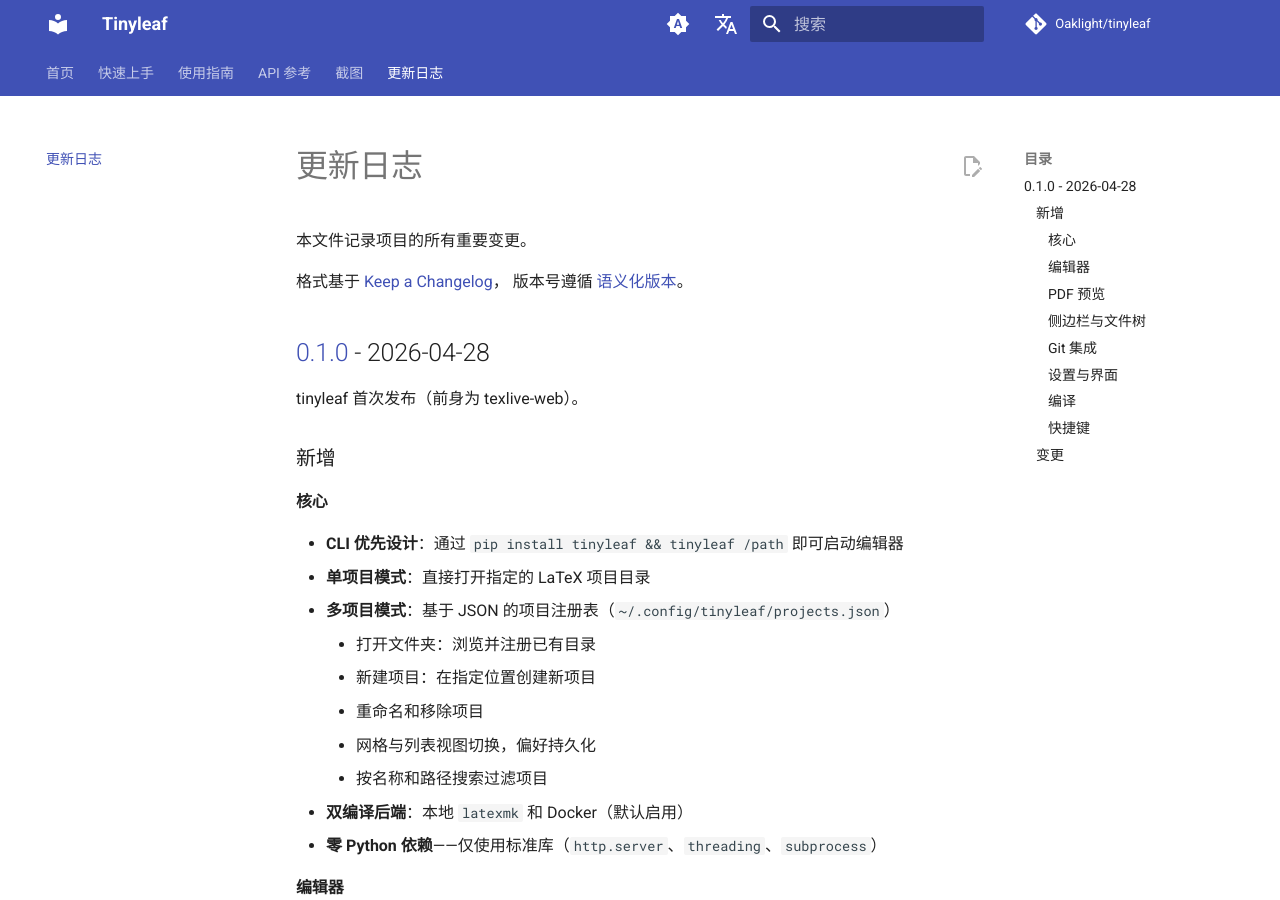
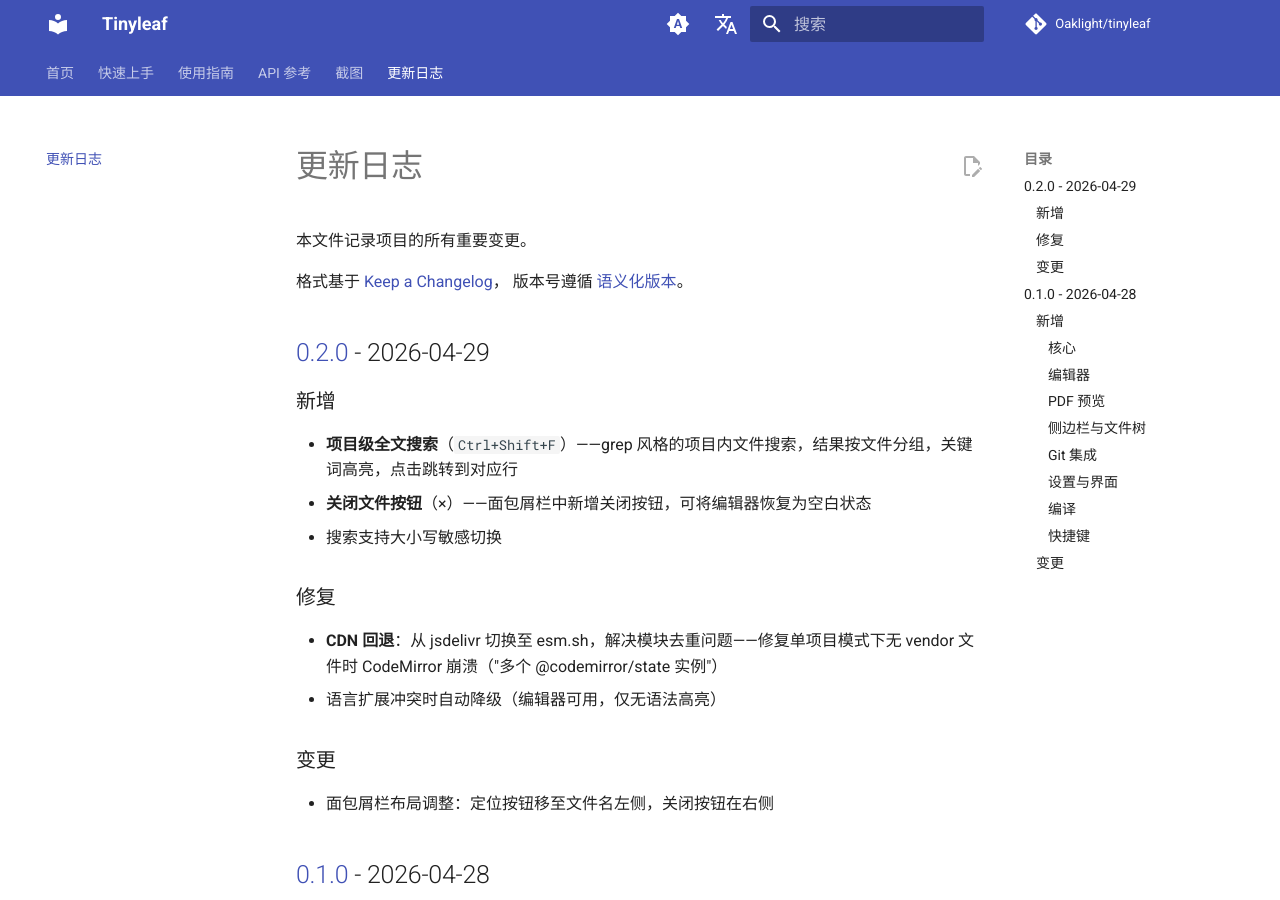
Before and after one commit to Oaklight/tinyleaf, an MkDocs documentation site: the page built from docs/changelog.md, in a window 1280 px wide and 900 px high. Built offline with MkDocs 1.6.1 and Material for MkDocs 9.7.7, drawn with Linux system fonts in a browser that asks for light colours; comment, search, counter and statistics services are not loaded.

Commit message:
docs: add v0.2.0 changelog

```diff
--- a/docs/changelog.md
+++ b/docs/changelog.md
@@ -4,6 +4,23 @@
 
 格式基于 [Keep a Changelog](https://keepachangelog.com/zh-CN/1.1.0/)，
 版本号遵循 [语义化版本](https://semver.org/lang/zh-CN/spec/v2.0.0.html)。
+
+## [0.2.0] - 2026-04-29
+
+### 新增
+
+- **项目级全文搜索**（`Ctrl+Shift+F`）——grep 风格的项目内文件搜索，结果按文件分组，关键词高亮，点击跳转到对应行
+- **关闭文件按钮**（×）——面包屑栏中新增关闭按钮，可将编辑器恢复为空白状态
+- 搜索支持大小写敏感切换
+
+### 修复
+
+- **CDN 回退**：从 jsdelivr 切换至 esm.sh，解决模块去重问题——修复单项目模式下无 vendor 文件时 CodeMirror 崩溃（"多个 @codemirror/state 实例"）
+- 语言扩展冲突时自动降级（编辑器可用，仅无语法高亮）
+
+### 变更
+
+- 面包屑栏布局调整：定位按钮移至文件名左侧，关闭按钮在右侧
 
 ## [0.1.0] - 2026-04-28
 
@@ -98,4 +115,5 @@
 - 更新了 CLI 入口、配置目录和程序名称
 - 默认编译后端改为 Docker（使用 `--no-docker` 切换为本地编译）
 
+[0.2.0]: https://github.com/Oaklight/tinyleaf/releases/tag/v0.2.0
 [0.1.0]: https://github.com/Oaklight/tinyleaf/releases/tag/v0.1.0
```
